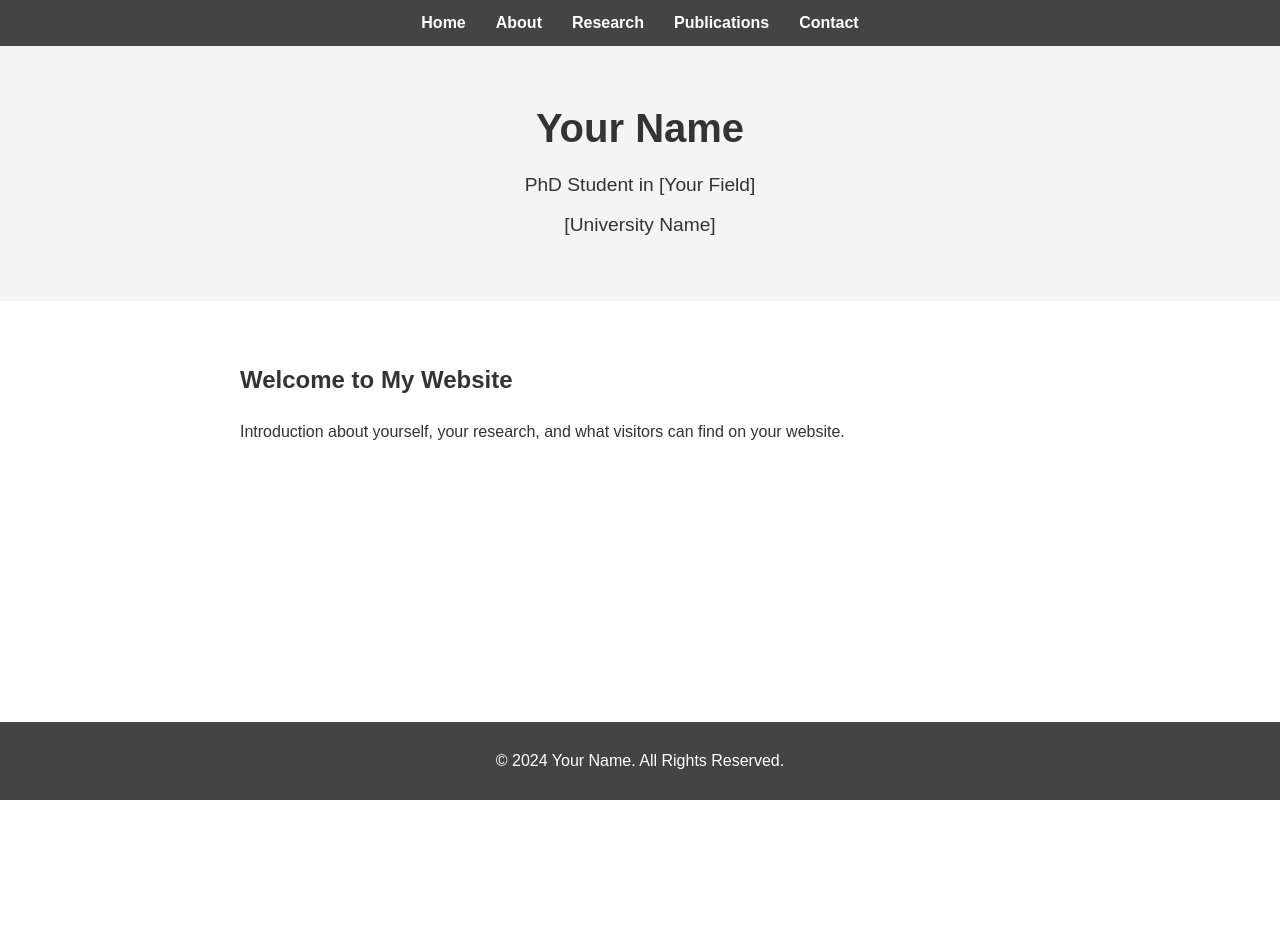
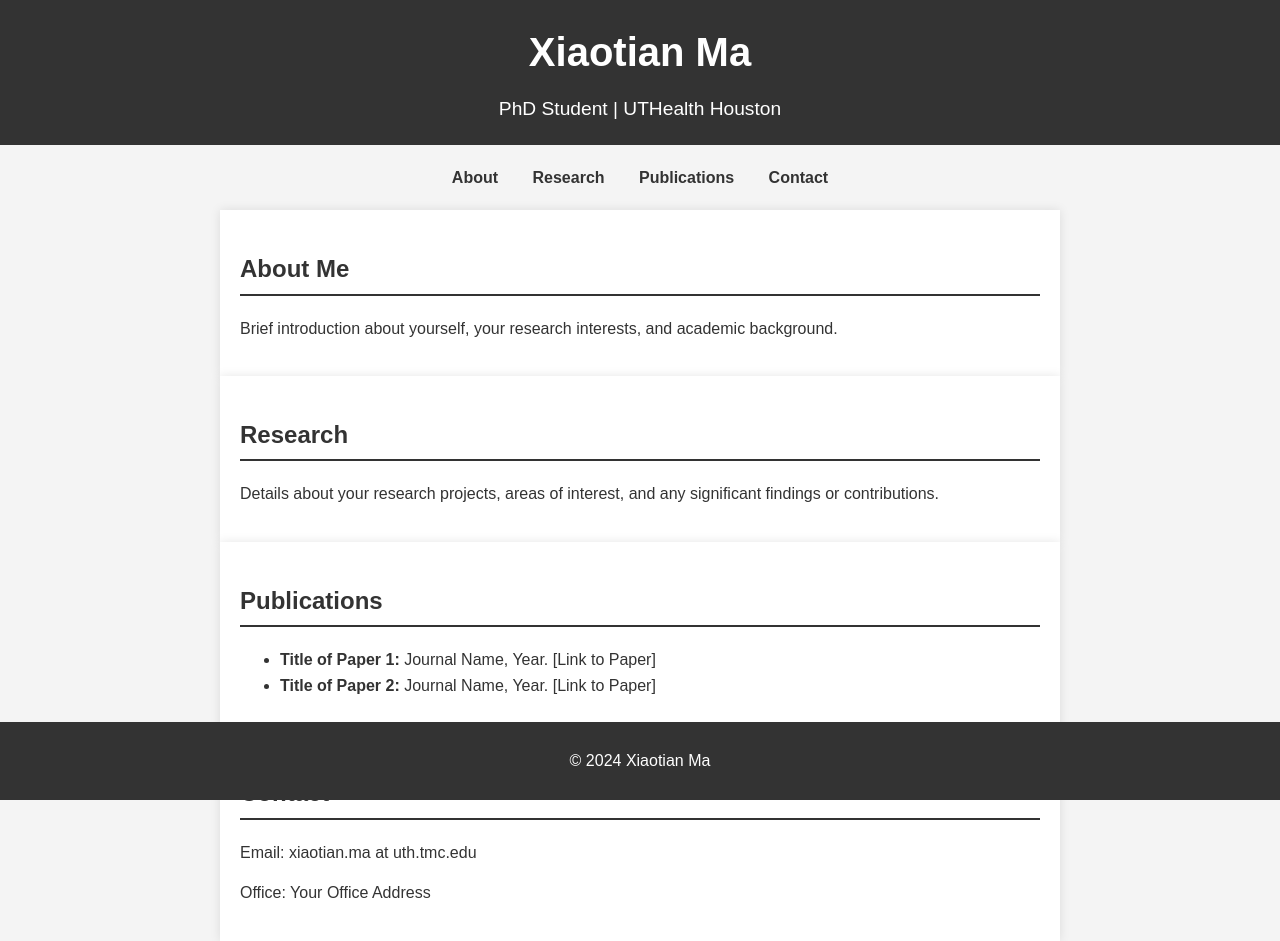
Before and after one commit to xiaotian0328/xiaotian0328.github.io, a plain HTML site: page index.html in a window 1280 px wide. Before the commit the page ends 800 px from the top, so only its background shows below. Drawn offline with Linux system fonts and the light colour scheme.

Commit message:
Initialize

```diff
--- a/css/styles.css
+++ b/css/styles.css
@@ -1,62 +1,55 @@
 body {
     font-family: Arial, sans-serif;
+    line-height: 1.6;
+    color: #333;
     margin: 0;
     padding: 0;
-    line-height: 1.6;
-    color: #333;
-}
-
-header {
-    background: #444;
-    color: #fff;
-    padding: 10px 0;
-}
-
-nav ul {
-    list-style: none;
-    padding: 0;
-    margin: 0;
-    display: flex;
-    justify-content: center;
-}
-
-nav ul li {
-    margin: 0 15px;
-}
-
-nav ul li a {
-    color: #fff;
-    text-decoration: none;
-    font-weight: bold;
-}
-
-.hero {
-    text-align: center;
-    padding: 50px 0;
     background: #f4f4f4;
 }
-
-.hero h1 {
+header {
+    background: #333;
+    color: #fff;
+    padding: 20px 0;
+    text-align: center;
+}
+header h1 {
     margin: 0;
     font-size: 2.5em;
 }
-
-.hero p {
+header p {
     font-size: 1.2em;
-    margin: 10px 0;
+    margin: 10px 0 0;
 }
-
-.content {
+nav {
+    margin: 20px 0;
+    text-align: center;
+}
+nav a {
+    margin: 0 15px;
+    text-decoration: none;
+    color: #333;
+    font-weight: bold;
+}
+section {
+    max-width: 800px;
+    margin: 0 auto;
     padding: 20px;
-    max-width: 800px;
-    margin: 20px auto;
+    background: #fff;
+    box-shadow: 0 0 10px rgba(0,0,0,0.1);
 }
-
+section h2 {
+    color: #333;
+    border-bottom: 2px solid #333;
+    padding-bottom: 5px;
+}
+section p {
+    margin: 15px 0;
+}
 footer {
-    background: #444;
-    color: #fff;
     text-align: center;
     padding: 10px 0;
+    background: #333;
+    color: #fff;
     position: fixed;
     width: 100%;
     bottom: 0;
--- a/index.html
+++ b/index.html
@@ -3,32 +3,49 @@
 <head>
     <meta charset="UTF-8">
     <meta name="viewport" content="width=device-width, initial-scale=1.0">
-    <title>Your Name - Home</title>
+    <title>Xiaotian Ma - Academic Website</title>
     <link rel="stylesheet" href="css/styles.css">
 </head>
 <body>
     <header>
-        <nav>
-            <ul>
-                <li><a href="index.html">Home</a></li>
-                <li><a href="about.html">About</a></li>
-                <li><a href="research.html">Research</a></li>
-                <li><a href="publications.html">Publications</a></li>
-                <li><a href="contact.html">Contact</a></li>
-            </ul>
-        </nav>
+        <h1>Xiaotian Ma</h1>
+        <p>PhD Student | UTHealth Houston</p>
     </header>
-    <section class="hero">
-        <h1>Your Name</h1>
-        <p>PhD Student in [Your Field]</p>
-        <p>[University Name]</p>
+
+    <nav>
+        <a href="#about">About</a>
+        <a href="#research">Research</a>
+        <a href="#publications">Publications</a>
+        <a href="#contact">Contact</a>
+    </nav>
+
+    <section id="about">
+        <h2>About Me</h2>
+        <p>Brief introduction about yourself, your research interests, and academic background.</p>
     </section>
-    <section class="content">
-        <h2>Welcome to My Website</h2>
-        <p>Introduction about yourself, your research, and what visitors can find on your website.</p>
+
+    <section id="research">
+        <h2>Research</h2>
+        <p>Details about your research projects, areas of interest, and any significant findings or contributions.</p>
     </section>
+
+    <section id="publications">
+        <h2>Publications</h2>
+        <ul>
+            <li><strong>Title of Paper 1:</strong> Journal Name, Year. [Link to Paper]</li>
+            <li><strong>Title of Paper 2:</strong> Journal Name, Year. [Link to Paper]</li>
+            <!-- Add more publications as needed -->
+        </ul>
+    </section>
+
+    <section id="contact">
+        <h2>Contact</h2>
+        <p>Email: xiaotian.ma at uth.tmc.edu</a></p>
+        <p>Office: Your Office Address</p>
+    </section>
+
     <footer>
-        <p>&copy; 2024 Your Name. All Rights Reserved.</p>
+        <p>&copy; 2024 Xiaotian Ma</p>
     </footer>
 </body>
 </html>
```
Also changed, not shown: about.html (deleted, +0 -29 lines), js/script.js (deleted, +0 -10 lines).
